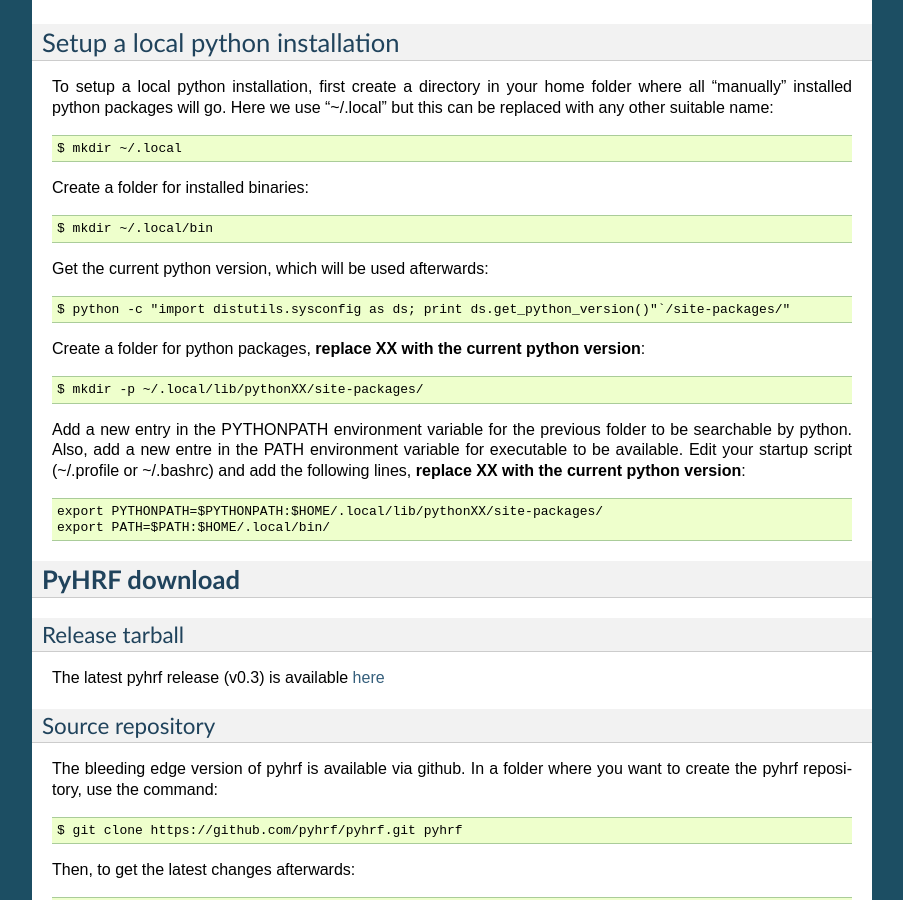
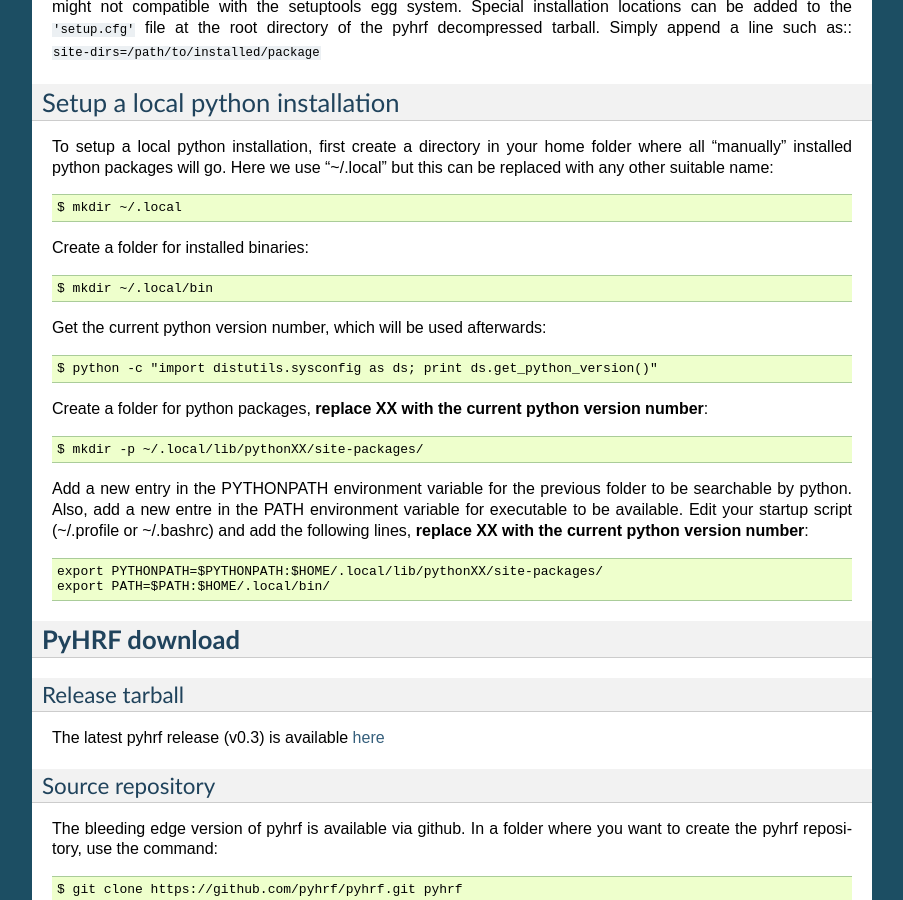
Before and after one commit to pyhrf/pyhrf, a Sphinx documentation site: the page built from doc/sphinx/source/installation.rst, in a window 1280 px wide and 900 px high, scrolled down 2073 px. Shown: the whole window, without its empty margins (198-1101 px from the left). Built offline with Sphinx 7.4.7, drawn with Linux system fonts in a browser that asks for light colours; some of the changed text lies outside the part shown.

Commit message:
Fix doc of dep install on MAC

```diff
--- a/doc/sphinx/source/installation.rst
+++ b/doc/sphinx/source/installation.rst
@@ -140,16 +143,16 @@
 
   $ mkdir ~/.local/bin
 
-Get the current python version, which will be used afterwards::
+Get the current python version number, which will be used afterwards::
 
-  $ python -c "import distutils.sysconfig as ds; print ds.get_python_version()"`/site-packages/"
+  $ python -c "import distutils.sysconfig as ds; print ds.get_python_version()"
 
-Create a folder for python packages, **replace XX with the current python version**::
+Create a folder for python packages, **replace XX with the current python version number**::
 
   $ mkdir -p ~/.local/lib/pythonXX/site-packages/
 
 Add a new entry in the PYTHONPATH environment variable  for the previous folder to be searchable by python. Also, add a new entre in the PATH environment variable for executable to be available.
-Edit your startup script (~/.profile or ~/.bashrc) and add the following lines, **replace XX with the current python version**::
+Edit your startup script (~/.profile or ~/.bashrc) and add the following lines, **replace XX with the current python version number**::
 
   export PYTHONPATH=$PYTHONPATH:$HOME/.local/lib/pythonXX/site-packages/
   export PATH=$PATH:$HOME/.local/bin/
```
Also changed, not shown: other parts of doc/sphinx/source/installation.rst (+4 -1 lines).
